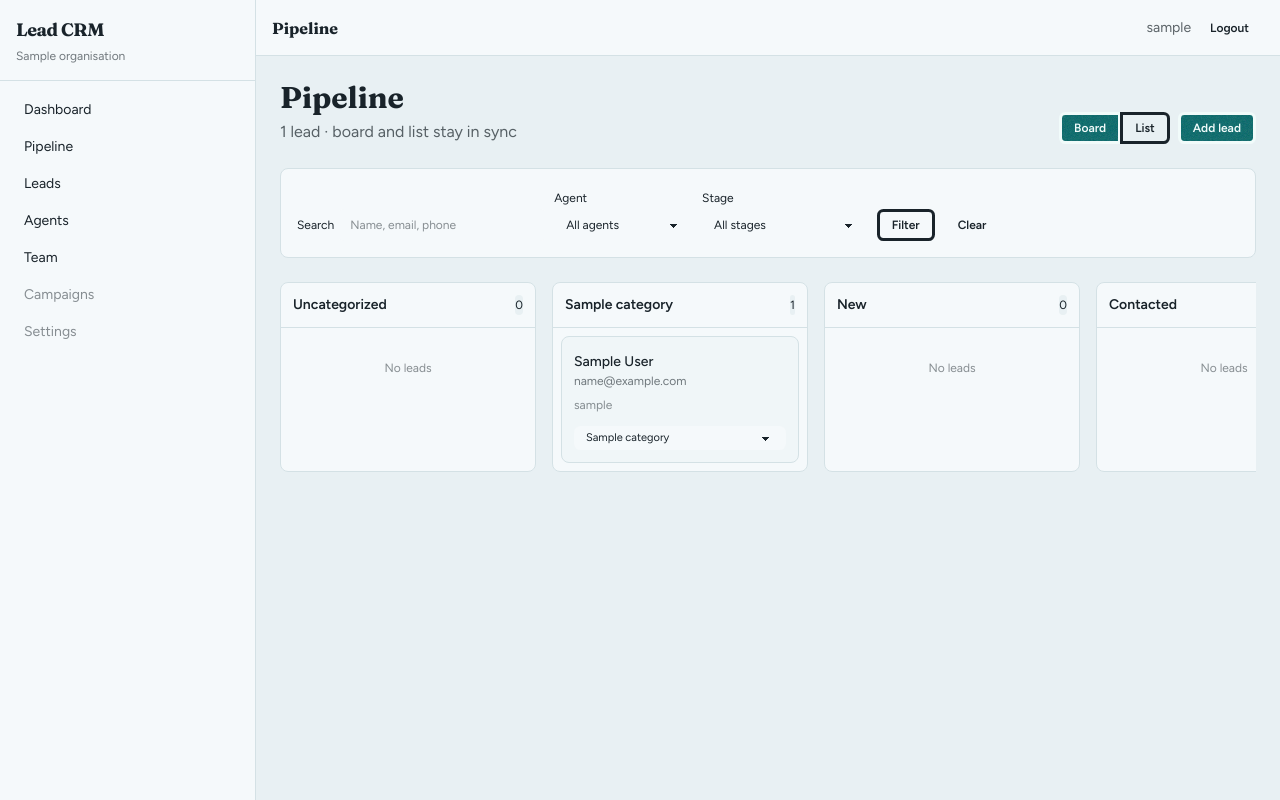
After one commit to nomanmajeed/django-lead-crm, a Django app: page /app/leads/pipeline/ in a window 1280 px wide. The commit adds this page. Run offline with Django 3.2, Linux system fonts and the light colour scheme; a user stored in the database is signed in; tables that the repository leaves empty hold one stand-in row (values such as "Sample post"); style sheets or scripts are compiled from the project's sources; some libraries are stand-ins or nearby versions.

Commit message:
feat(leadcrm-14): add org-scoped lead pipeline board and list views (#14)

```diff
--- a/leads/urls.py
+++ b/leads/urls.py
@@ -1,4 +1,5 @@
-from django.urls import path, include
+from django.urls import path
+from .pipeline import PipelineView
 from .views import (
     lead_list,
     lead_detail,
@@ -15,6 +16,7 @@ app_name = "leads"
 
 urlpatterns = [
     path("", lead_list, name="lead_list"),
+    path("pipeline/", PipelineView.as_view(), name="pipeline"),
     path("<int:pk>/", lead_detail, name="lead_detail"),
     path("<int:pk>/update", lead_update, name="lead_update"),
     path("<int:pk>/delete", lead_delete, name="lead_delete"),
--- /dev/null
+++ b/templates/leads/pipeline.html
@@ -0,0 +1,148 @@
+{% extends "layouts/app.html" %}
+
+{% block title %}Pipeline · Lead CRM{% endblock %}
+
+{% block content %}
+<div class="space-y-6">
+    <div class="flex flex-wrap items-end justify-between gap-4">
+        <div>
+            <h2 class="font-display text-3xl font-bold">Pipeline</h2>
+            <p class="text-base-content/70 mt-1">
+                {{ lead_count }} lead{{ lead_count|pluralize }} · board and list stay in sync
+            </p>
+        </div>
+        <div class="flex flex-wrap gap-2">
+            <div class="join">
+                <a href="?view=board{% if filters.q %}&q={{ filters.q|urlencode }}{% endif %}{% if filters.agent %}&agent={{ filters.agent }}{% endif %}{% if filters.stage %}&stage={{ filters.stage }}{% endif %}"
+                   class="btn btn-sm join-item {% if view_mode == 'board' %}btn-primary{% else %}btn-outline{% endif %}">Board</a>
+                <a href="?view=list{% if filters.q %}&q={{ filters.q|urlencode }}{% endif %}{% if filters.agent %}&agent={{ filters.agent }}{% endif %}{% if filters.stage %}&stage={{ filters.stage }}{% endif %}"
+                   class="btn btn-sm join-item {% if view_mode == 'list' %}btn-primary{% else %}btn-outline{% endif %}">List</a>
+            </div>
+            <a href="{% url 'leads:lead_create' %}" class="btn btn-primary btn-sm">Add lead</a>
+        </div>
+    </div>
+
+    <form method="get" class="flex flex-wrap gap-2 items-end border border-base-300 rounded-box bg-base-100 p-4">
+        <input type="hidden" name="view" value="{{ view_mode }}">
+        <label class="form-control">
+            <span class="label-text text-xs">Search</span>
+            <input type="search" name="q" value="{{ filters.q }}" placeholder="Name, email, phone"
+                   class="input input-bordered input-sm w-52">
+        </label>
+        <label class="form-control">
+            <span class="label-text text-xs">Agent</span>
+            <select name="agent" class="select select-bordered select-sm">
+                <option value="">All agents</option>
+                <option value="unassigned" {% if filters.agent == 'unassigned' %}selected{% endif %}>Unassigned</option>
+                {% for agent in agents %}
+                <option value="{{ agent.pk }}" {% if filters.agent == agent.pk|stringformat:'s' %}selected{% endif %}>
+                    {{ agent.user.username }}
+                </option>
+                {% endfor %}
+            </select>
+        </label>
+        <label class="form-control">
+            <span class="label-text text-xs">Stage</span>
+            <select name="stage" class="select select-bordered select-sm">
+                <option value="">All stages</option>
+                <option value="uncategorized" {% if filters.stage == 'uncategorized' %}selected{% endif %}>Uncategorized</option>
+                {% for category in categories %}
+                <option value="{{ category.pk }}" {% if filters.stage == category.pk|stringformat:'s' %}selected{% endif %}>
+                    {{ category.name }}
+                </option>
+                {% endfor %}
+            </select>
+        </label>
+        <button type="submit" class="btn btn-outline btn-sm">Filter</button>
+        <a href="{% url 'leads:pipeline' %}?view={{ view_mode }}" class="btn btn-ghost btn-sm">Clear</a>
+    </form>
+
+    {% if view_mode == 'board' %}
+    <div class="flex gap-4 overflow-x-auto pb-4">
+        {% for column_id, column_name, column_leads in columns %}
+        <section class="min-w-64 w-64 shrink-0 border border-base-300 rounded-box bg-base-100 flex flex-col max-h-[70vh]">
+            <header class="px-3 py-3 border-b border-base-300 flex items-center justify-between gap-2">
+                <h3 class="font-semibold text-sm">{{ column_name }}</h3>
+                <span class="badge badge-ghost badge-sm">{{ column_leads|length }}</span>
+            </header>
+            <ul class="p-2 space-y-2 overflow-y-auto flex-1">
+                {% for lead in column_leads %}
+                <li class="border border-base-300 rounded-box bg-base-200/40 p-3 space-y-2">
+                    <a href="{% url 'leads:lead_detail' lead.pk %}" class="font-medium link link-hover text-sm">
+                        {{ lead.first_name }} {{ lead.last_name }}
+                    </a>
+                    <p class="text-xs text-base-content/60 truncate">{{ lead.email }}</p>
+                    <p class="text-xs text-base-content/50">
+                        {% if lead.agent %}{{ lead.agent.user.username }}{% else %}Unassigned{% endif %}
+                    </p>
+                    <form method="post" action="?{{ request.GET.urlencode }}" class="pt-1">
+                        {% csrf_token %}
+                        <input type="hidden" name="lead_id" value="{{ lead.pk }}">
+                        <select name="category_id" class="select select-bordered select-xs w-full"
+                                onchange="this.form.submit()">
+                            <option value="uncategorized" {% if not lead.category_id %}selected{% endif %}>Uncategorized</option>
+                            {% for category in categories %}
+                            <option value="{{ category.pk }}" {% if lead.category_id == category.pk %}selected{% endif %}>
+                                {{ category.name }}
+                            </option>
+                            {% endfor %}
+                        </select>
+                    </form>
+                </li>
+                {% empty %}
+                <li class="text-xs text-base-content/50 px-2 py-6 text-center">No leads</li>
+                {% endfor %}
+            </ul>
+        </section>
+        {% endfor %}
+    </div>
+    {% else %}
+    <div class="overflow-x-auto border border-base-300 rounded-box bg-base-100">
+        <table class="table">
+            <thead>
+                <tr>
+                    <th>Name</th>
+                    <th>Email</th>
+                    <th>Agent</th>
+                    <th>Stage</th>
+                    <th>Added</th>
+                </tr>
+            </thead>
+            <tbody>
+                {% for lead in leads %}
+                <tr>
+                    <td>
+                        <a href="{% url 'leads:lead_detail' lead.pk %}" class="link link-hover font-medium">
+                            {{ lead.first_name }} {{ lead.last_name }}
+                        </a>
+                    </td>
+                    <td>{{ lead.email }}</td>
+                    <td>{% if lead.agent %}{{ lead.agent.user.username }}{% else %}—{% endif %}</td>
+                    <td>
+                        <form method="post" action="?{{ request.GET.urlencode }}" class="flex items-center gap-2">
+                            {% csrf_token %}
+                            <input type="hidden" name="lead_id" value="{{ lead.pk }}">
+                            <select name="category_id" class="select select-bordered select-xs"
+                                    onchange="this.form.submit()">
+                                <option value="uncategorized" {% if not lead.category_id %}selected{% endif %}>Uncategorized</option>
+                                {% for category in categories %}
+                                <option value="{{ category.pk }}" {% if lead.category_id == category.pk %}selected{% endif %}>
+                                    {{ category.name }}
+                                </option>
+                                {% endfor %}
+                            </select>
+                        </form>
+                    </td>
+                    <td class="text-sm text-base-content/60">{{ lead.date_added|date:"M j, Y" }}</td>
+                </tr>
+                {% empty %}
+                <tr>
+                    <td colspan="5" class="text-center text-base-content/60 py-10">No leads match these filters.</td>
+                </tr>
+                {% endfor %}
+            </tbody>
+        </table>
+    </div>
+    {% endif %}
+</div>
+{% endblock %}
--- a/templates/partials/app_sidebar.html
+++ b/templates/partials/app_sidebar.html
@@ -7,6 +7,7 @@
     </div>
     <ul class="menu p-3 gap-1">
         <li><a href="{% url 'app_home' %}">Dashboard</a></li>
+        <li><a href="{% url 'leads:pipeline' %}">Pipeline</a></li>
         <li><a href="{% url 'leads:lead_list' %}">Leads</a></li>
         <li><a href="{% url 'agents:agent_list' %}">Agents</a></li>
         <li><a href="{% url 'team' %}">Team</a></li>
```
Also changed, not shown: leads/pipeline.py (added, +134 -0 lines), leads/tests.py (+80 -0 lines).
